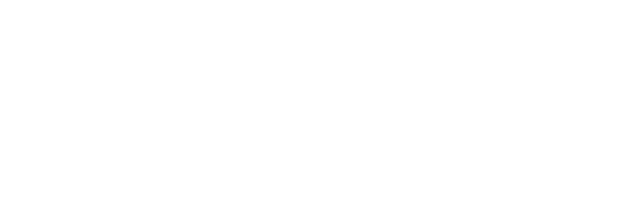
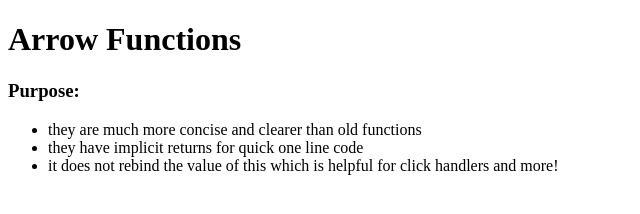
Before and after one commit to benjieCodes/ES6, a plain HTML site: page arrow-functions-examples/formats.html in a window 1280 px wide. Shown: the whole page, without its empty margins (0-640 px from the left). Drawn offline with Linux system fonts and the light colour scheme.

Commit message:
purpose for fat arrow functions

```diff
--- a/arrow-functions-examples/formats.html
+++ b/arrow-functions-examples/formats.html
@@ -1,12 +1,22 @@
 <!DOCTYPE html>
 <html>
+
 <head>
     <meta charset="utf-8" />
     <meta http-equiv="X-UA-Compatible" content="IE=edge">
     <title>Arrow Functions</title>
     <meta name="viewport" content="width=device-width, initial-scale=1">
 </head>
+
 <body>
+    <h1>Arrow Functions</h1>
+    <h3>Purpose:</h3>
+    <ul>
+        <li>they are much more concise and clearer than old functions</li>
+        <li>they have implicit returns for quick one line code</li>
+        <li>it does not rebind the value of this which is helpful for click handlers and more!</li>
+    </ul>
+
     <script>
         const names = ['benjie', 'anna', 'selah'];
 
@@ -26,14 +36,16 @@
         });
 
         // implicit return (remove return and curly brackets)
-        const fullNames4 = names.map (name => `${name} songsong`);
+        const fullNames4 = names.map(name => `${name} songsong`);
 
         // no argument just add empty parentheses
-        const fullNames5 = names.map( () => `cool songsong` );
+        const fullNames5 = names.map(() => `cool songsong`);
 
-        const sayMyName = (name) => { alert(`Hello ${name}!`)};
+        const sayMyName = (name) => {
+            alert(`Hello ${name}!`)
+        };
         sayMyName('Benjie')
-
     </script>
 </body>
+
 </html>
```
